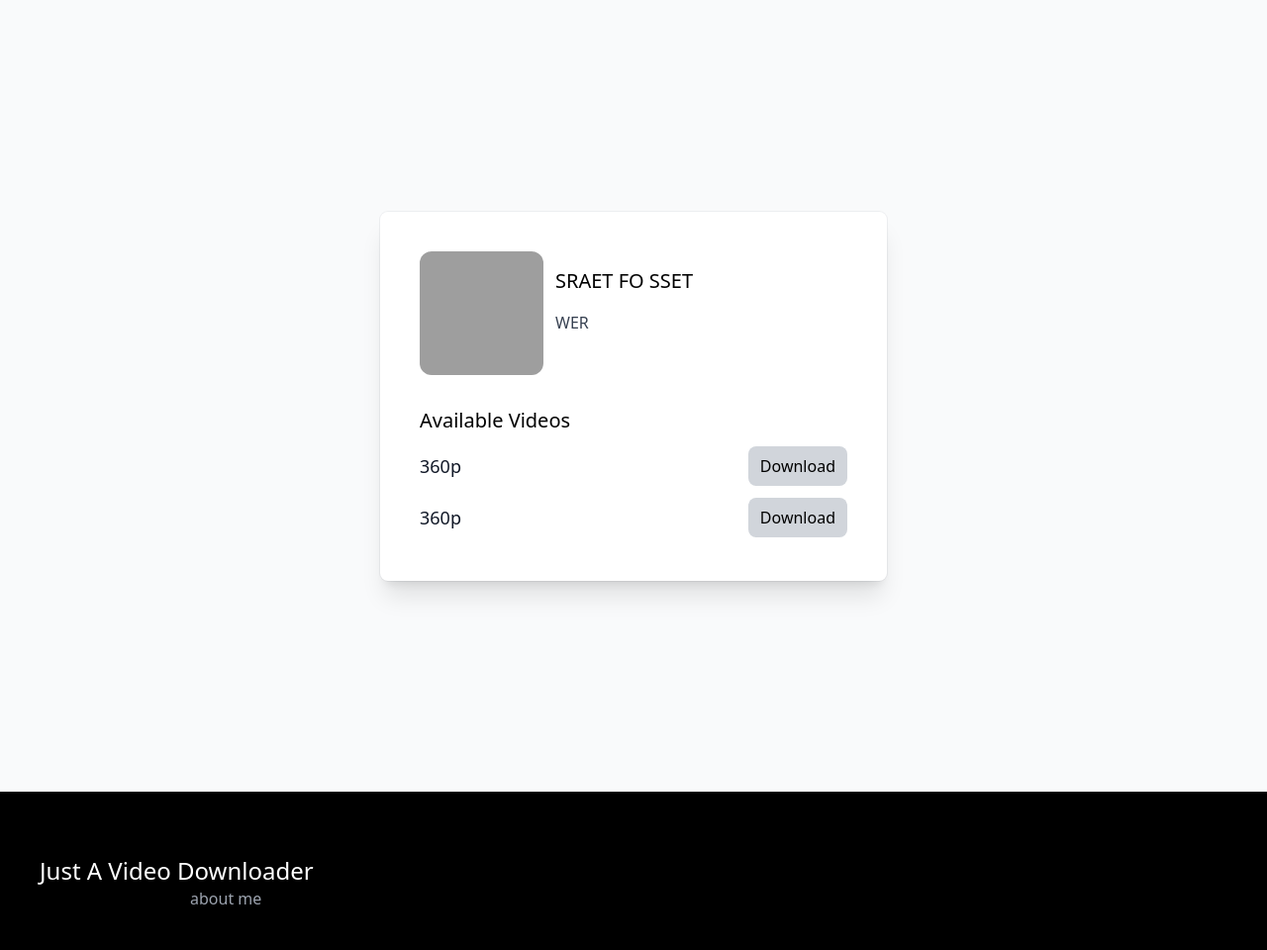
After one commit to maung-alive/youtube-video-downloader, a Flask app: page /download in a window 1280 px wide. The commit adds this page. Shown: the whole page at 99% size. Run offline with Flask 3, Linux system fonts and the light colour scheme; grey boxes are pictures that could not be loaded.

Commit message:
Fontend fix

```diff
--- a/app.py
+++ b/app.py
@@ -4,7 +4,11 @@ app = Flask(__name__)
 
 @app.route("/")
 def home():
-    return render_template("index.html")
+    return render_template("home.html")
+
+@app.route("/download")
+def download():
+    return render_template("download_page.html")
 
 if __name__ == "__main__":
     app.run(debug=False)
--- a/static/css/style.css
+++ b/static/css/style.css
@@ -543,8 +543,16 @@ video {
   position: relative
 }
 
+.left-10{
+  left: 2.5rem
+}
+
 .left-3{
   left: 0.75rem
+}
+
+.left-48{
+  left: 12rem
 }
 
 .top-1\/2{
@@ -554,6 +562,11 @@ video {
 .mx-auto{
   margin-left: auto;
   margin-right: auto
+}
+
+.my-3{
+  margin-top: 0.75rem;
+  margin-bottom: 0.75rem
 }
 
 .mb-2{
@@ -572,8 +585,20 @@ video {
   display: flex
 }
 
+.h-\[125px\]{
+  height: 125px
+}
+
+.min-h-40{
+  min-height: 10rem
+}
+
 .min-h-screen{
   min-height: 100vh
+}
+
+.w-\[125px\]{
+  width: 125px
 }
 
 .w-full{
@@ -589,20 +614,50 @@ video {
   transform: translate(var(--tw-translate-x), var(--tw-translate-y)) rotate(var(--tw-rotate)) skewX(var(--tw-skew-x)) skewY(var(--tw-skew-y)) scaleX(var(--tw-scale-x)) scaleY(var(--tw-scale-y))
 }
 
+.cursor-pointer{
+  cursor: pointer
+}
+
 .flex-col{
   flex-direction: column
+}
+
+.items-center{
+  align-items: center
 }
 
 .justify-center{
   justify-content: center
 }
 
+.justify-between{
+  justify-content: space-between
+}
+
+.gap-x-3{
+  column-gap: 0.75rem
+}
+
 .overflow-hidden{
   overflow: hidden
 }
 
+.rounded-lg{
+  border-radius: 0.5rem
+}
+
 .rounded-xl{
   border-radius: 0.75rem
+}
+
+.bg-black{
+  --tw-bg-opacity: 1;
+  background-color: rgb(0 0 0 / var(--tw-bg-opacity))
+}
+
+.bg-gray-300{
+  --tw-bg-opacity: 1;
+  background-color: rgb(209 213 219 / var(--tw-bg-opacity))
 }
 
 .bg-gray-50{
@@ -625,9 +680,18 @@ video {
   background-color: rgb(255 255 255 / var(--tw-bg-opacity))
 }
 
+.object-cover{
+  object-fit: cover
+}
+
 .px-2{
   padding-left: 0.5rem;
   padding-right: 0.5rem
+}
+
+.px-3{
+  padding-left: 0.75rem;
+  padding-right: 0.75rem
 }
 
 .px-6{
@@ -643,6 +707,11 @@ video {
 .py-3{
   padding-top: 0.75rem;
   padding-bottom: 0.75rem
+}
+
+.py-4{
+  padding-top: 1rem;
+  padding-bottom: 1rem
 }
 
 .py-6{
@@ -670,8 +739,21 @@ video {
   padding-top: 2.5rem
 }
 
+.pt-14{
+  padding-top: 3.5rem
+}
+
+.pt-8{
+  padding-top: 2rem
+}
+
 .text-center{
   text-align: center
+}
+
+.text-2xl{
+  font-size: 1.5rem;
+  line-height: 2rem
 }
 
 .text-lg{
@@ -679,8 +761,28 @@ video {
   line-height: 1.75rem
 }
 
+.text-xl{
+  font-size: 1.25rem;
+  line-height: 1.75rem
+}
+
 .font-medium{
   font-weight: 500
+}
+
+.text-gray-400{
+  --tw-text-opacity: 1;
+  color: rgb(156 163 175 / var(--tw-text-opacity))
+}
+
+.text-gray-700{
+  --tw-text-opacity: 1;
+  color: rgb(55 65 81 / var(--tw-text-opacity))
+}
+
+.text-gray-900{
+  --tw-text-opacity: 1;
+  color: rgb(17 24 39 / var(--tw-text-opacity))
 }
 
 .text-white{
@@ -708,9 +810,24 @@ video {
   transition-duration: 100ms
 }
 
+.hover\:bg-gray-400:hover{
+  --tw-bg-opacity: 1;
+  background-color: rgb(156 163 175 / var(--tw-bg-opacity))
+}
+
 .hover\:bg-green-600:hover{
   --tw-bg-opacity: 1;
   background-color: rgb(22 163 74 / var(--tw-bg-opacity))
+}
+
+.hover\:text-gray-800:hover{
+  --tw-text-opacity: 1;
+  color: rgb(31 41 55 / var(--tw-text-opacity))
+}
+
+.hover\:text-white:hover{
+  --tw-text-opacity: 1;
+  color: rgb(255 255 255 / var(--tw-text-opacity))
 }
 
 .hover\:ring-2:hover{
--- /dev/null
+++ b/templates/aboutme.html
@@ -0,0 +1,5 @@
+{% extends 'index.html' %}
+
+{% block body %}
+LEE
+{% endblock body %}
--- /dev/null
+++ b/templates/download_page.html
@@ -0,0 +1,26 @@
+{% extends 'index.html' %}
+
+{% block body %}
+
+<div class="relative w-full bg-white px-6 pb-8 pt-10 shadow-xl ring-1 ring-gray-900/5 sm:mx-auto sm:max-w-lg sm:rounded-lg sm:px-10 md:w-[400px] lg:w-[700px]">
+    <div class="flex gap-x-3">
+      <img src="https://picsum.photos/200/300" alt="" class="h-[125px] w-[125px] rounded-xl object-cover" />
+      <div>
+        <h2 class="py-4 text-xl font-medium">SRAET FO SSET</h2>
+        <p class="font-medium text-gray-700">WER</p>
+      </div>
+    </div>
+
+    <section class="pt-8">
+      <p class="text-xl font-medium">Available Videos</p>
+      <div class="flex items-center justify-between my-3">
+        <p class="text-lg font-medium text-gray-900">360p</p>
+        <button class="rounded-lg bg-gray-300 px-3 py-2 font-medium hover:bg-gray-400 hover:text-gray-800">Download</button>
+      </div>
+      <div class="flex items-center justify-between my-3">
+        <p class="text-lg font-medium text-gray-900">360p</p>
+        <button class="rounded-lg bg-gray-300 px-3 py-2 font-medium hover:bg-gray-400 hover:text-gray-800">Download</button>
+      </div>
+    </section>
+</div>
+{% endblock body %}
--- a/templates/index.html
+++ b/templates/index.html
@@ -7,18 +7,15 @@
     <link rel="stylesheet" href="{{ url_for('static', filename='css/style.css') }}">
     <script src="{{ url_for('static', filename='js/script.js') }}"></script>
 </head>
+
 <body>
     <div class="relative flex min-h-screen flex-col justify-center overflow-hidden bg-gray-50 py-6 sm:py-12">
-        <div class="relative w-full bg-white px-6 pb-8 pt-10 shadow-xl ring-1 ring-gray-900/5 sm:mx-auto sm:max-w-lg sm:rounded-lg sm:px-10 md:w-[400px] lg:w-[700px]">
-          <div class="w-full px-2">
-            <h3 class="pb-10 text-center text-lg">Youtube Easier Downloader</h3>
-            <div class="relative">
-              <span class="absolute left-3 top-1/2 -translate-y-1/2">M</span>
-              <input type="text" class="w-full rounded-xl bg-slate-100 py-2 pl-8 pr-3 text-lg duration-100 focus:shadow-lg focus:outline-none focus:ring-1 focus:ring-gray-900/5" />
-            </div>
-            <button type="submit" class="mx-auto mb-2 mt-12 block min-w-[246px] rounded-xl bg-green-400 py-3 font-medium text-white duration-100 hover:bg-green-600 hover:ring-2">Download</button>
-          </div>
-        </div>
-      </div>
+        {% block body %}{% endblock body %}
+    </div>
 </body>
+
+<footer class="relative min-h-40 w-full bg-black">
+    <h2 class="absolute left-10 top-1/2 -translate-y-1/2 text-2xl font-medium text-white">Just A Video Downloader</h2>
+    <a class="absolute left-48 top-1/2 -translate-y-1/2 cursor-pointer pt-14 text-gray-400 hover:text-white">about me</a>
+</footer>
 </html>
```
Also changed, not shown: templates/home.html (added, +14 -0 lines).
